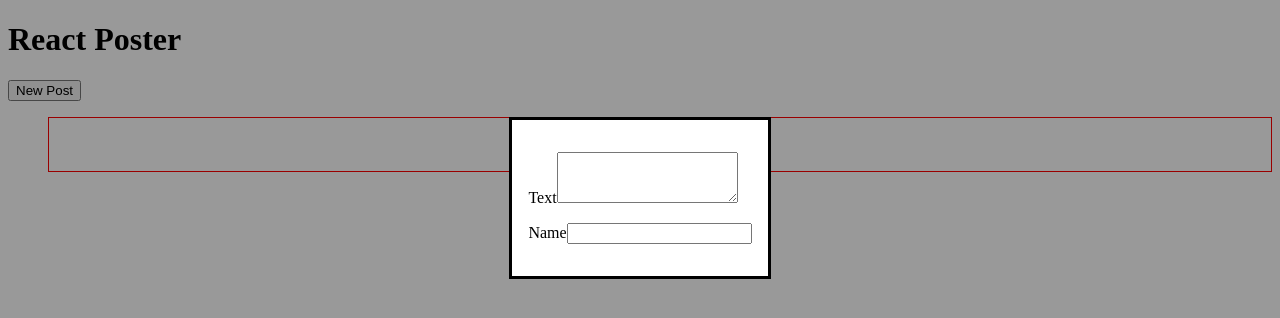
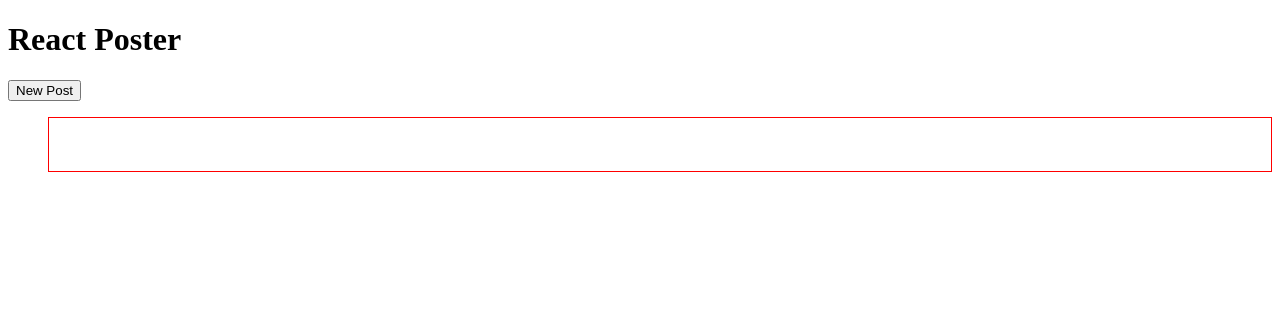
Before and after one commit to sisart003/react-js-boiler-plate, a React (Vite) app: page / in a window 1280 px wide. Shown: the top 318 px of the page. Built offline with nearby package versions, Linux system fonts and the light colour scheme.

Commit message:
Code adjusted for modal functionality

```diff
--- a/src/components/PostsList.jsx
+++ b/src/components/PostsList.jsx
@@ -4,14 +4,10 @@ import Post from './Post';
 import NewPost from './NewPost';
 import Modal from './Modal';
 
-const PostsList = () => {
-  const [modalIsVisible, setModalIsVisible] = useState(true);
+const PostsList = ({isPosting, onStopPosting}) => {
+
   const [enteredBody, setEnteredBody] = useState('');
   const [enteredAuthor, setEnteredAuthor] = useState('');
-
-  function hideModalHandler() {
-    setModalIsVisible(false);
-  }
 
   function bodyChangeHandler(event){
     setEnteredBody(event.target.value);
@@ -33,8 +29,8 @@ const PostsList = () => {
 
   return (
     <>
-        {modalIsVisible && (
-          <Modal onClose={hideModalHandler}>
+        {isPosting && (
+          <Modal onClose={onStopPosting}>
             <NewPost onBodyChange={bodyChangeHandler} onAuthorChange={authorChangeHandler} />
           </Modal>
         )}
```
